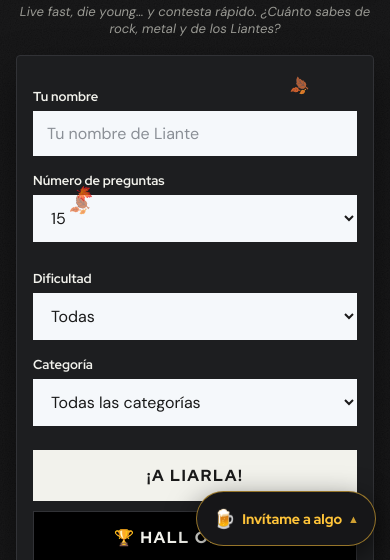
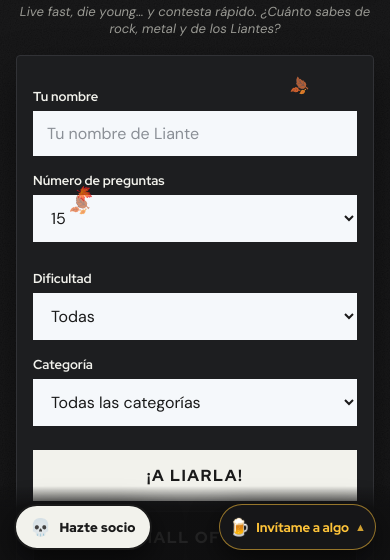
Before and after one commit to fjportillo/liantes-quiz, a plain HTML site: page index.html in a window 390 px wide. Shown: the part 284-844 px from the top of the page. Drawn offline with Linux system fonts and the light colour scheme; a web font is replaced by a local one.

Commit message:
Botón flotante «Hazte socio» (formulario de Liantes) y barra inferior en móvil
Co-Authored-By: Claude Opus 5.5 <noreply@anthropic.com>
Claude-Session: https://claude.ai/code/session_019CNh7XQnc5xCRf8WZBGSXd

```diff
--- a/index.html
+++ b/index.html
@@ -148,7 +148,12 @@
   footer .shop{display:inline-block;background:#000;color:#fff;text-decoration:none;font-family:"Red Hat Display";font-size:13px;padding:10px 16px;border:1px solid var(--line);margin-bottom:14px}
   footer .shop:hover{background:var(--blue)}
   /* ---------- Botón flotante "Invítame a algo" ---------- */
-  .tip{position:fixed;right:max(14px,env(safe-area-inset-right));bottom:max(14px,env(safe-area-inset-bottom));z-index:45;
+  .fabbar{position:fixed;left:0;right:0;bottom:0;z-index:45;display:flex;justify-content:space-between;align-items:flex-end;gap:10px;pointer-events:none;
+    padding:0 max(14px,env(safe-area-inset-right)) max(14px,env(safe-area-inset-bottom)) max(14px,env(safe-area-inset-left))}
+  .fabbar > *{pointer-events:auto}
+  .fabbar .tip{margin-left:auto}
+  body.playing .fabbar, body.modal-open .fabbar{display:none}
+  .tip{position:relative;
     display:flex;align-items:center;gap:8px;background:#161618;border:1px solid rgba(255,196,57,.55);border-radius:999px;padding:6px;
     box-shadow:0 10px 30px rgba(0,0,0,.6);font-family:"Red Hat Display"}
   .tip-toggle{appearance:none;border:0;background:transparent;color:#ffc439;font-family:"Red Hat Display";font-weight:800;font-size:14px;
@@ -161,7 +166,26 @@
   .tip .amt:hover{filter:brightness(1.07);transform:translateY(-1px)} .tip .amt:active{transform:translateY(1px)}
   .tip-toggle .chev{font-size:11px;opacity:.8;transition:transform .2s}
   body.playing .tip, body.modal-open .tip{display:none}
+  .join{
+    display:inline-flex;align-items:center;gap:8px;min-height:54px;padding:8px 18px;border-radius:999px;text-decoration:none;
+    background:var(--text);color:#1a1a1a;font-family:"Red Hat Display";font-weight:900;font-size:14px;letter-spacing:.3px;
+    box-shadow:0 10px 30px rgba(0,0,0,.6);border:2px solid #1a1a1a;transition:transform .1s,background .15s,color .15s}
+  .join .sk{font-size:1.3em}
+  .join:hover{background:var(--blue);color:#fff}
+  .join:active{transform:translateY(1px)}
+  body.playing .join, body.modal-open .join{display:none}
+  @media (max-width:400px){ .join{padding:8px 14px;font-size:13px} .tip-toggle{font-size:13px;padding:8px 6px} }
+  @media (hover:none){ .join:hover{background:var(--text);color:#1a1a1a} }
   /* En pantallas pequeñas se muestra plegado; al tocarlo se despliegan los importes */
+  @media (max-width:759px){
+    .fabbar{background:linear-gradient(180deg,rgba(17,17,18,0),rgba(17,17,18,.92) 30%);padding-top:18px;padding-bottom:max(10px,env(safe-area-inset-bottom));align-items:center}
+    .join{min-height:46px}
+    .tip{padding:3px}
+    .tip-toggle{min-height:38px}
+    .tip.open .tip-amts{position:absolute;right:0;bottom:calc(100% + 8px);background:#161618;border:1px solid rgba(255,196,57,.55);border-radius:18px;padding:8px;min-width:150px;box-shadow:0 10px 30px rgba(0,0,0,.6)}
+    .tip.open{flex-direction:row !important;border-radius:999px !important;padding:3px !important}
+    .wrap{padding-bottom:70px}
+  }
   @media (max-width:1099px){
     .tip:not(.open) .tip-amts{display:none}
     .tip.open{flex-direction:column;align-items:stretch;border-radius:18px;padding:8px}
@@ -397,9 +421,12 @@
     </div>
   </div>
 </div>
+<div class="fabbar" id="fabbar">
+<a class="join" id="join" href="https://docs.google.com/forms/d/18MqYXiKw-VQP9Fv5CIg65BsEJQxG1R-H9hxU1ywAfBQ/viewform" target="_blank" rel="noopener" title="Hazte socio de la Associació Liantes Metaleros"><span class="sk">💀</span> Hazte socio</a>
 <div class="tip hidden" id="tip" role="complementary" aria-label="Invítame a algo">
   <button class="tip-toggle" id="tip-toggle" aria-expanded="false" aria-controls="tip-amts"><span class="cup">🍺</span> Invítame a algo <span class="chev">▲</span></button>
   <div class="tip-amts" id="tip-amts"></div>
+</div>
 </div>
 <footer>
   <div class="social">
@@ -409,6 +436,7 @@
   </div>
   <p class="motto">Hagamos entre todos una Vida mejor.</p>
   <p><button class="deco-toggle" id="deco-toggle"></button></p>
+  <p><a class="web-link" href="https://docs.google.com/forms/d/18MqYXiKw-VQP9Fv5CIg65BsEJQxG1R-H9hxU1ywAfBQ/viewform" target="_blank" rel="noopener">🤘 Hazte socio de Liantes Metaleros</a></p>
   <p><a class="web-link" href="https://liantesmetaleros.com" target="_blank" rel="noopener">💀 liantesmetaleros.com</a></p>
   <p>UP LIANTES METALEROS 🤘</p>
 </footer>
```
Also changed, not shown: plantilla.html (+29 -1 lines).
